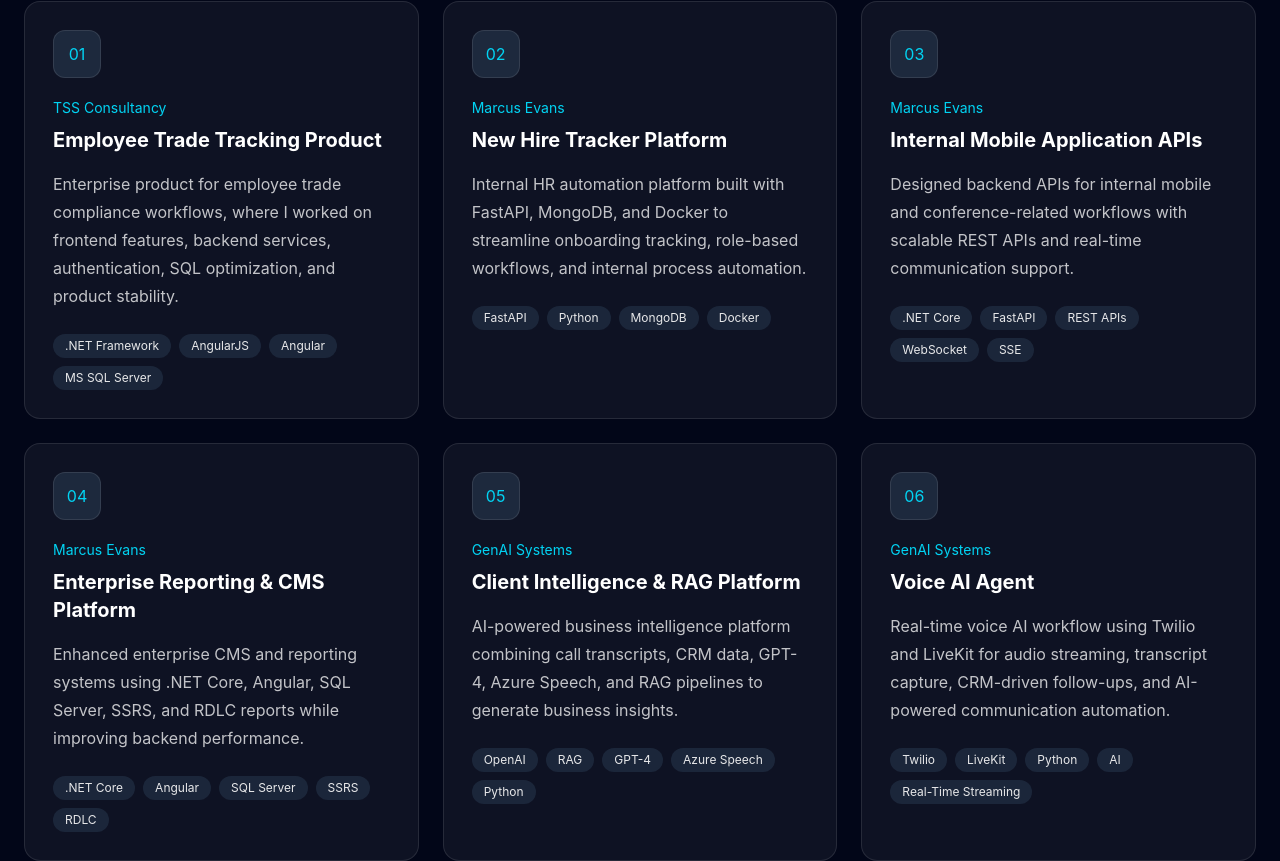
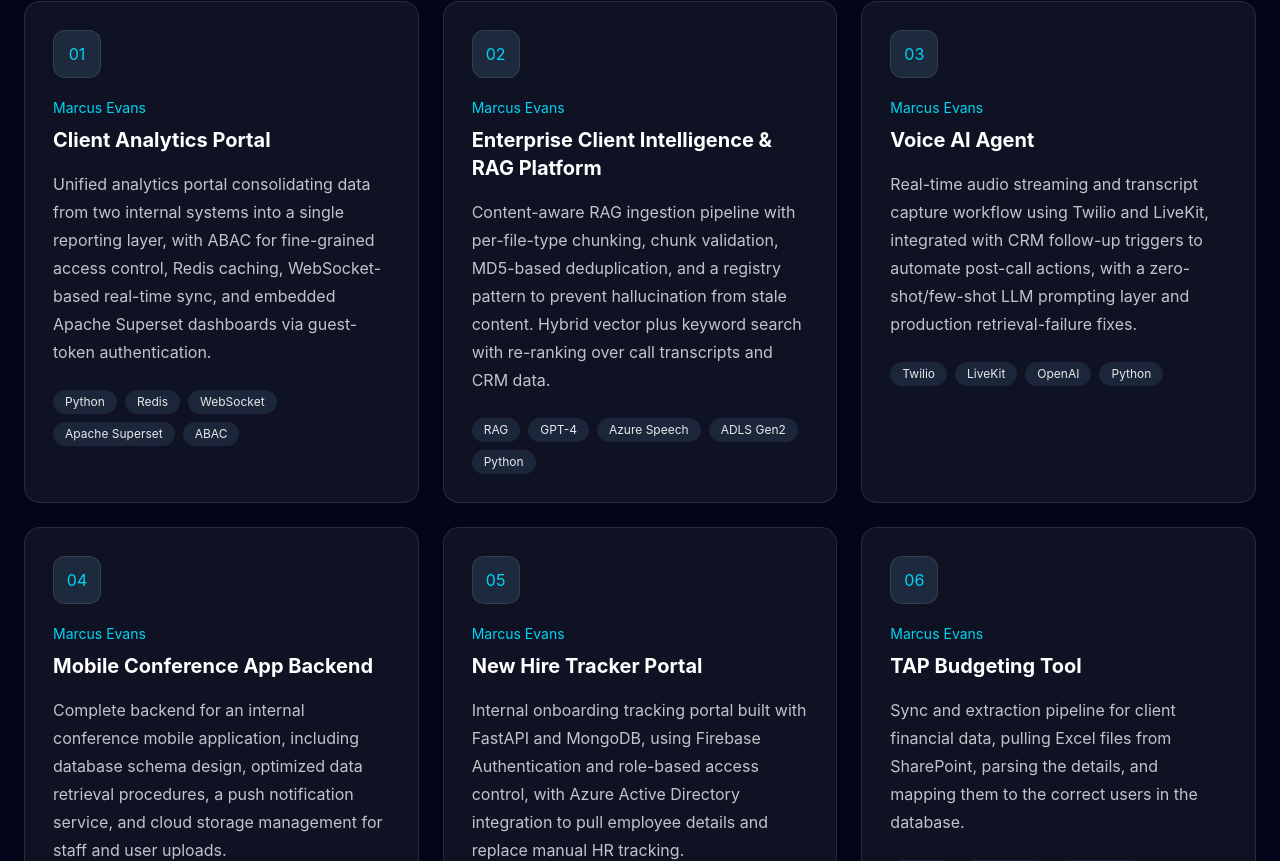
Before and after one commit to Jayesh0701/Portfolio, a React app in the folder src/: page / in a window 1280 px wide. Shown: the part 4479-5340 px from the top of the page. Built offline with nearby package versions, Linux system fonts and the light colour scheme; the HTML template or start-up script is replaced by a standard one.

Commit message:
new changes

```diff
--- a/src/App.jsx
+++ b/src/App.jsx
@@ -142,46 +142,60 @@
 
 const projects = [
   {
+    title: "Client Analytics Portal",
+    period: "Marcus Evans",
+    desc:
+      "Unified analytics portal consolidating data from two internal systems into a single reporting layer, with ABAC for fine-grained access control, Redis caching, WebSocket-based real-time sync, and embedded Apache Superset dashboards via guest-token authentication.",
+    tech: ["Python", "Redis", "WebSocket", "Apache Superset", "ABAC"],
+  },
+  {
+    title: "Enterprise Client Intelligence & RAG Platform",
+    period: "Marcus Evans",
+    desc:
+      "Content-aware RAG ingestion pipeline with per-file-type chunking, chunk validation, MD5-based deduplication, and a registry pattern to prevent hallucination from stale content. Hybrid vector plus keyword search with re-ranking over call transcripts and CRM data.",
+    tech: ["RAG", "GPT-4", "Azure Speech", "ADLS Gen2", "Python"],
+  },
+  {
+    title: "Voice AI Agent",
+    period: "Marcus Evans",
+    desc:
+      "Real-time audio streaming and transcript capture workflow using Twilio and LiveKit, integrated with CRM follow-up triggers to automate post-call actions, with a zero-shot/few-shot LLM prompting layer and production retrieval-failure fixes.",
+    tech: ["Twilio", "LiveKit", "OpenAI", "Python"],
+  },
+  {
+    title: "Mobile Conference App Backend",
+    period: "Marcus Evans",
+    desc:
+      "Complete backend for an internal conference mobile application, including database schema design, optimized data retrieval procedures, a push notification service, and cloud storage management for staff and user uploads.",
+    tech: [".NET Core", "REST APIs", "SQL Server", "Push Notifications"],
+  },
+  {
+    title: "New Hire Tracker Portal",
+    period: "Marcus Evans",
+    desc:
+      "Internal onboarding tracking portal built with FastAPI and MongoDB, using Firebase Authentication and role-based access control, with Azure Active Directory integration to pull employee details and replace manual HR tracking.",
+    tech: ["FastAPI", "MongoDB", "Firebase", "RBAC", "Azure AD"],
+  },
+  {
+    title: "TAP Budgeting Tool",
+    period: "Marcus Evans",
+    desc:
+      "Sync and extraction pipeline for client financial data, pulling Excel files from SharePoint, parsing the details, and mapping them to the correct users in the database.",
+    tech: ["Python", "SharePoint", "SQL Server"],
+  },
+  {
+    title: "Linguarama Legacy Analysis",
+    period: "Marcus Evans",
+    desc:
+      "Automation scripts to render and crawl a legacy platform, extracting webpage details into Excel to scope the effort and time required to migrate the application to a new platform.",
+    tech: ["Python", "Automation", "Web Scraping"],
+  },
+  {
     title: "Employee Trade Tracking Product",
     period: "TSS Consultancy",
     desc:
-      "Enterprise product for employee trade compliance workflows, where I worked on frontend features, backend services, authentication, SQL optimization, and product stability.",
-    tech: [".NET Framework", "AngularJS", "Angular", "MS SQL Server"],
-  },
-  {
-    title: "New Hire Tracker Platform",
-    period: "Marcus Evans",
-    desc:
-      "Internal HR automation platform built with FastAPI, MongoDB, and Docker to streamline onboarding tracking, role-based workflows, and internal process automation.",
-    tech: ["FastAPI", "Python", "MongoDB", "Docker"],
-  },
-  {
-    title: "Internal Mobile Application APIs",
-    period: "Marcus Evans",
-    desc:
-      "Designed backend APIs for internal mobile and conference-related workflows with scalable REST APIs and real-time communication support.",
-    tech: [".NET Core", "FastAPI", "REST APIs", "WebSocket", "SSE"],
-  },
-  {
-    title: "Enterprise Reporting & CMS Platform",
-    period: "Marcus Evans",
-    desc:
-      "Enhanced enterprise CMS and reporting systems using .NET Core, Angular, SQL Server, SSRS, and RDLC reports while improving backend performance.",
-    tech: [".NET Core", "Angular", "SQL Server", "SSRS", "RDLC"],
-  },
-  {
-    title: "Client Intelligence & RAG Platform",
-    period: "GenAI Systems",
-    desc:
-      "AI-powered business intelligence platform combining call transcripts, CRM data, GPT-4, Azure Speech, and RAG pipelines to generate business insights.",
-    tech: ["OpenAI", "RAG", "GPT-4", "Azure Speech", "Python"],
-  },
-  {
-    title: "Voice AI Agent",
-    period: "GenAI Systems",
-    desc:
-      "Real-time voice AI workflow using Twilio and LiveKit for audio streaming, transcript capture, CRM-driven follow-ups, and AI-powered communication automation.",
-    tech: ["Twilio", "LiveKit", "Python", "AI", "Real-Time Streaming"],
+      "Full-stack features for an employee trade compliance platform, including mobile-responsive UI and API layers for iOS and Android, Google SSO via OAuth 2.0, and optimized SQL Server queries and stored procedures.",
+    tech: [".NET Core", "Angular", "AngularJS", "MS SQL Server", "OAuth 2.0"],
   },
 ];
 
--- a/src/src/App.jsx
+++ b/src/src/App.jsx
@@ -142,46 +142,60 @@
 
 const projects = [
   {
+    title: "Client Analytics Portal",
+    period: "Marcus Evans",
+    desc:
+      "Unified analytics portal consolidating data from two internal systems into a single reporting layer, with ABAC for fine-grained access control, Redis caching, WebSocket-based real-time sync, and embedded Apache Superset dashboards via guest-token authentication.",
+    tech: ["Python", "Redis", "WebSocket", "Apache Superset", "ABAC"],
+  },
+  {
+    title: "Enterprise Client Intelligence & RAG Platform",
+    period: "Marcus Evans",
+    desc:
+      "Content-aware RAG ingestion pipeline with per-file-type chunking, chunk validation, MD5-based deduplication, and a registry pattern to prevent hallucination from stale content. Hybrid vector plus keyword search with re-ranking over call transcripts and CRM data.",
+    tech: ["RAG", "GPT-4", "Azure Speech", "ADLS Gen2", "Python"],
+  },
+  {
+    title: "Voice AI Agent",
+    period: "Marcus Evans",
+    desc:
+      "Real-time audio streaming and transcript capture workflow using Twilio and LiveKit, integrated with CRM follow-up triggers to automate post-call actions, with a zero-shot/few-shot LLM prompting layer and production retrieval-failure fixes.",
+    tech: ["Twilio", "LiveKit", "OpenAI", "Python"],
+  },
+  {
+    title: "Mobile Conference App Backend",
+    period: "Marcus Evans",
+    desc:
+      "Complete backend for an internal conference mobile application, including database schema design, optimized data retrieval procedures, a push notification service, and cloud storage management for staff and user uploads.",
+    tech: [".NET Core", "REST APIs", "SQL Server", "Push Notifications"],
+  },
+  {
+    title: "New Hire Tracker Portal",
+    period: "Marcus Evans",
+    desc:
+      "Internal onboarding tracking portal built with FastAPI and MongoDB, using Firebase Authentication and role-based access control, with Azure Active Directory integration to pull employee details and replace manual HR tracking.",
+    tech: ["FastAPI", "MongoDB", "Firebase", "RBAC", "Azure AD"],
+  },
+  {
+    title: "TAP Budgeting Tool",
+    period: "Marcus Evans",
+    desc:
+      "Sync and extraction pipeline for client financial data, pulling Excel files from SharePoint, parsing the details, and mapping them to the correct users in the database.",
+    tech: ["Python", "SharePoint", "SQL Server"],
+  },
+  {
+    title: "Linguarama Legacy Analysis",
+    period: "Marcus Evans",
+    desc:
+      "Automation scripts to render and crawl a legacy platform, extracting webpage details into Excel to scope the effort and time required to migrate the application to a new platform.",
+    tech: ["Python", "Automation", "Web Scraping"],
+  },
+  {
     title: "Employee Trade Tracking Product",
     period: "TSS Consultancy",
     desc:
-      "Enterprise product for employee trade compliance workflows, where I worked on frontend features, backend services, authentication, SQL optimization, and product stability.",
-    tech: [".NET Framework", "AngularJS", "Angular", "MS SQL Server"],
-  },
-  {
-    title: "New Hire Tracker Platform",
-    period: "Marcus Evans",
-    desc:
-      "Internal HR automation platform built with FastAPI, MongoDB, and Docker to streamline onboarding tracking, role-based workflows, and internal process automation.",
-    tech: ["FastAPI", "Python", "MongoDB", "Docker"],
-  },
-  {
-    title: "Internal Mobile Application APIs",
-    period: "Marcus Evans",
-    desc:
-      "Designed backend APIs for internal mobile and conference-related workflows with scalable REST APIs and real-time communication support.",
-    tech: [".NET Core", "FastAPI", "REST APIs", "WebSocket", "SSE"],
-  },
-  {
-    title: "Enterprise Reporting & CMS Platform",
-    period: "Marcus Evans",
-    desc:
-      "Enhanced enterprise CMS and reporting systems using .NET Core, Angular, SQL Server, SSRS, and RDLC reports while improving backend performance.",
-    tech: [".NET Core", "Angular", "SQL Server", "SSRS", "RDLC"],
-  },
-  {
-    title: "Client Intelligence & RAG Platform",
-    period: "GenAI Systems",
-    desc:
-      "AI-powered business intelligence platform combining call transcripts, CRM data, GPT-4, Azure Speech, and RAG pipelines to generate business insights.",
-    tech: ["OpenAI", "RAG", "GPT-4", "Azure Speech", "Python"],
-  },
-  {
-    title: "Voice AI Agent",
-    period: "GenAI Systems",
-    desc:
-      "Real-time voice AI workflow using Twilio and LiveKit for audio streaming, transcript capture, CRM-driven follow-ups, and AI-powered communication automation.",
-    tech: ["Twilio", "LiveKit", "Python", "AI", "Real-Time Streaming"],
+      "Full-stack features for an employee trade compliance platform, including mobile-responsive UI and API layers for iOS and Android, Google SSO via OAuth 2.0, and optimized SQL Server queries and stored procedures.",
+    tech: [".NET Core", "Angular", "AngularJS", "MS SQL Server", "OAuth 2.0"],
   },
 ];
 
```
